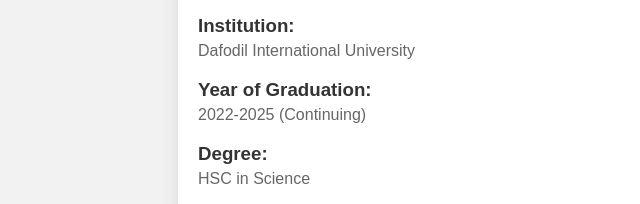
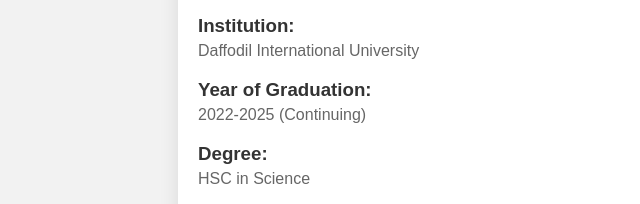
Before and after one commit to MDLisan/lisanCV, a plain HTML site: page index.html in a window 1280 px wide. Shown: the part 580-784 px from the top of the page, 42-682 px from the left. Drawn offline with Linux system fonts and the light colour scheme.

Commit message:
Update index.html

```diff
--- a/index.html
+++ b/index.html
@@ -49,7 +49,7 @@
             </div>
             <div class="item">
                 <h3>Institution:</h3>
-                <p>Dafodil International University</p>
+                <p>Daffodil International University</p>
             </div>
             <div class="item">
                 <h3>Year of Graduation:</h3>
```
